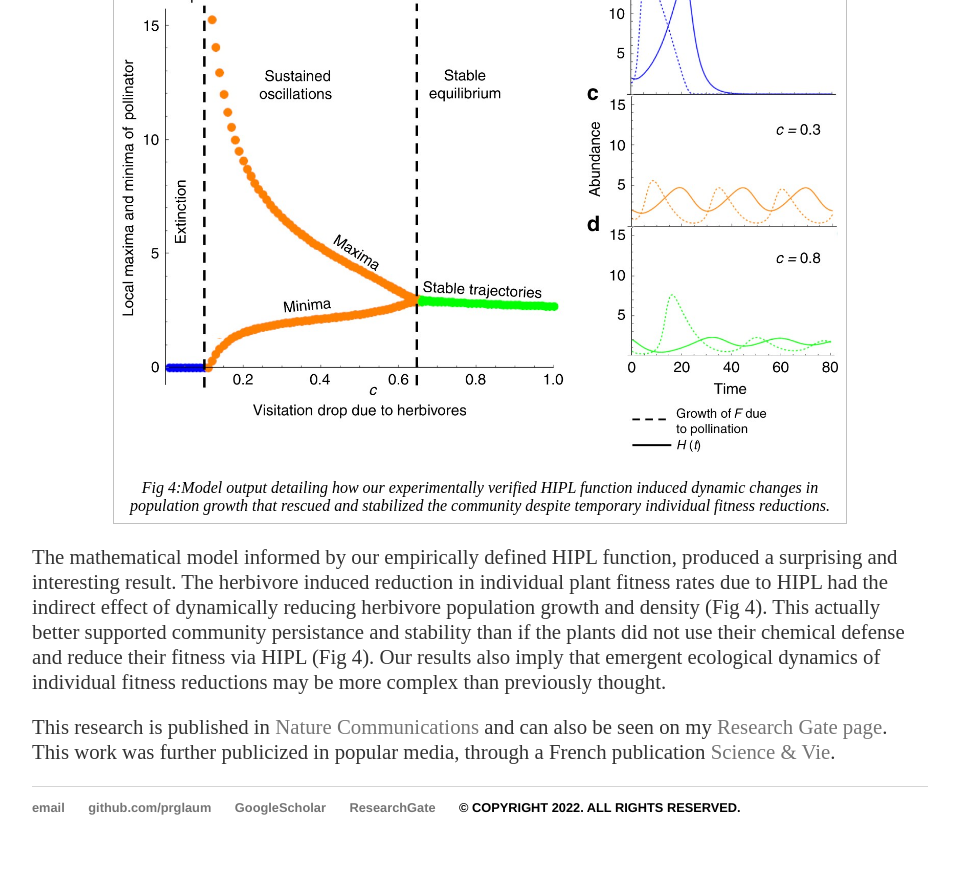
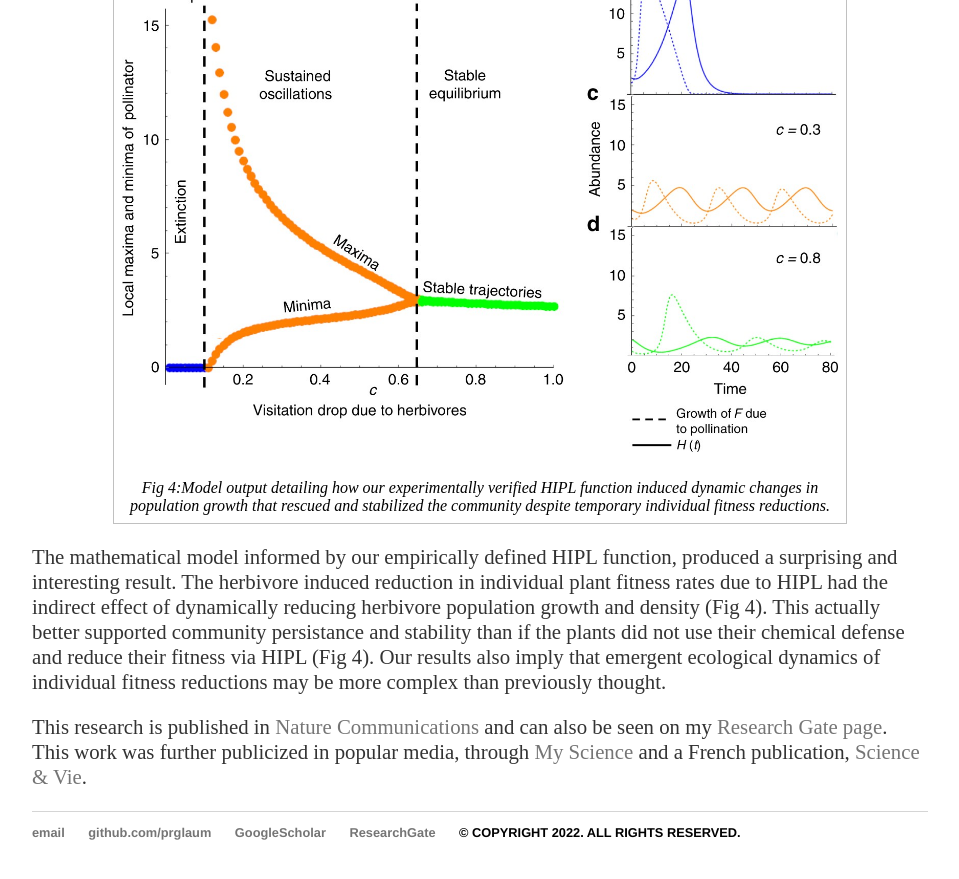
Before and after one commit to prglaum/prglaum.github.io, a Jekyll site: the page built from research/chemoeco/index.html, in a window 1280 px wide and 900 px high, scrolled down 1971 px. Shown: the top 879 px of the window, without its empty margins (160-1119 px from the left). Built offline with Jekyll 4.4.1, drawn with Linux system fonts in a browser that asks for light colours.

Commit message:
Update index.html

```diff
--- a/research/chemoeco/index.html
+++ b/research/chemoeco/index.html
@@ -109,6 +109,8 @@ title: Chemical Ecology
 <p display="block" style="clear:right" style="clear:left"> This research is published in
 	<a href="https://www.nature.com/articles/s41467-017-02072-4" target="_blank" rel="noopener noreferrer">Nature Communications</a> and can also
 	be seen on my <a href="https://www.researchgate.net/profile/Paul-Glaum" target="_blank" rel="noopener noreferrer">Research Gate page</a>.
-	<br>This work was further publicized in popular media, through a French publication
+	<br>This work was further publicized in popular media, through
+	<a href="https://www.myscience.org/news/2017/reductions_in_individual_plant_growth_sometimes_boost_community_resilience-2017-umich" target="_blank" rel="noopener noreferrer">My Science</a>
+	and a French publication,
 	<a href="https://www.science-et-vie.com/nature-et-enviro/la-plante-de-tomate-se-sacrifie-au-profit-de-la-communaute-10316" target="_blank" rel="noopener noreferrer">Science & Vie</a>.
 </p>
```
